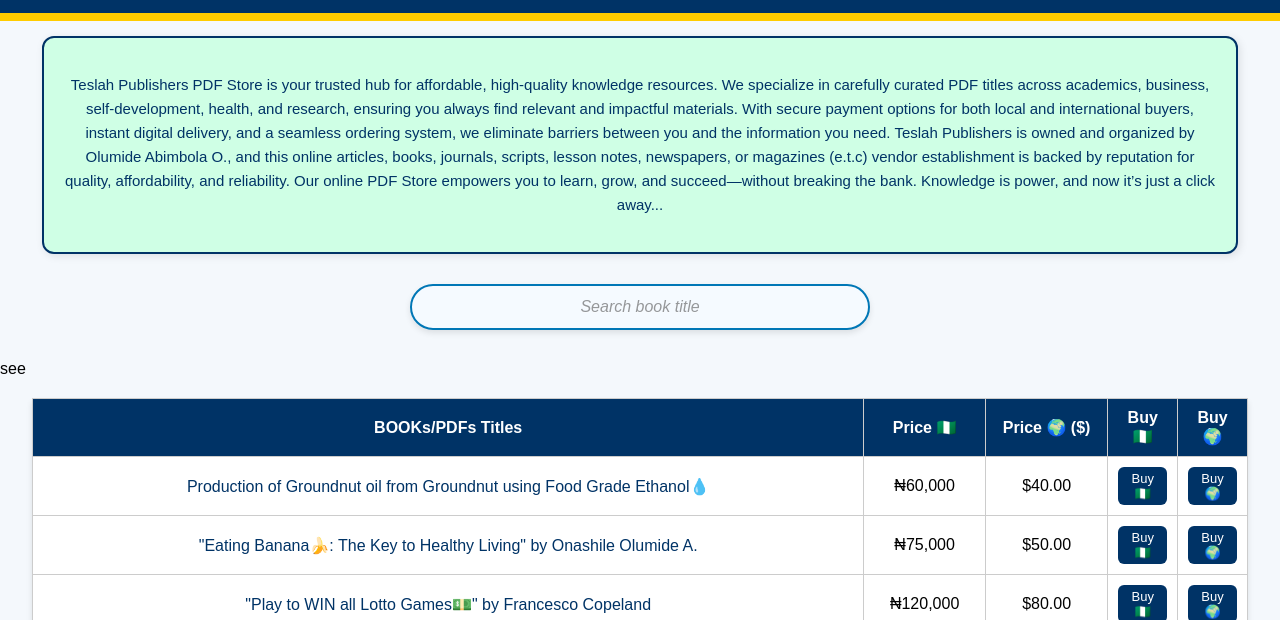
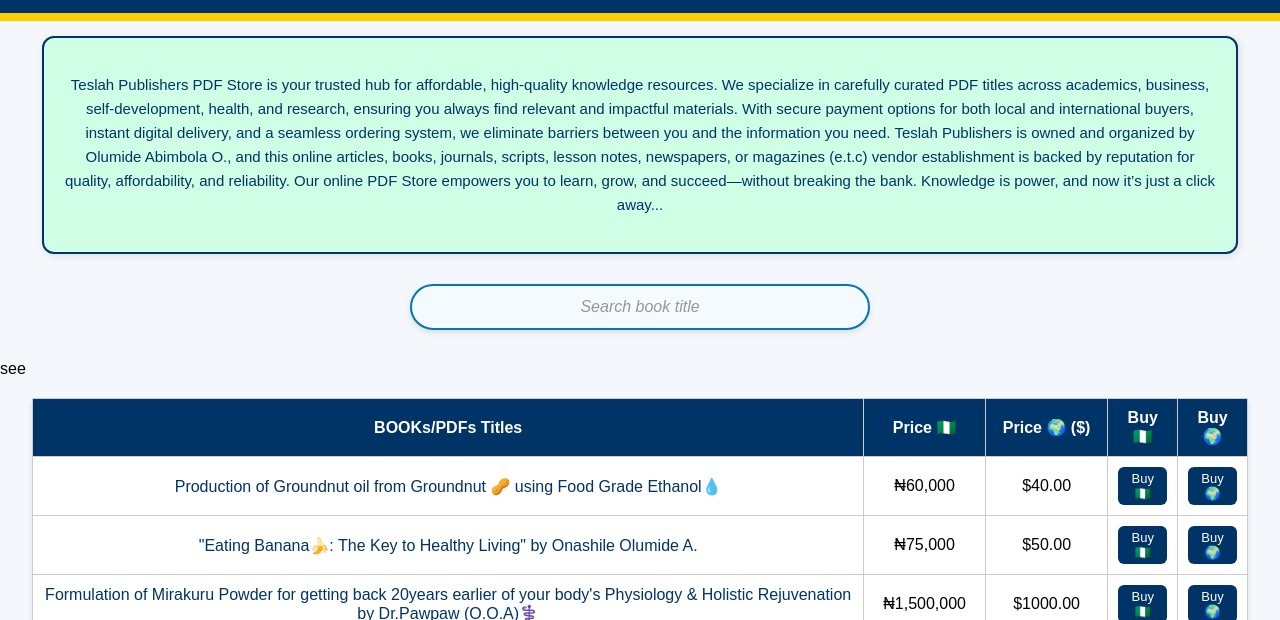
Before and after one commit to teslahpublishers/pdf-store, a plain HTML site: page index.html in a window 1280 px wide. Shown: the part 106-726 px from the top of the page. Drawn offline with Linux system fonts and the light colour scheme.

Commit message:
Update index.html

```diff
--- a/index.html
+++ b/index.html
@@ -270,7 +270,7 @@
       <th>Buy 🌍</th>
     </tr>
     <tr>
-      <td class="pdf-title">Production of Groundnut oil from Groundnut using Food Grade Ethanol💧</td>
+      <td class="pdf-title">Production of Groundnut oil from Groundnut 🥜 using Food Grade Ethanol💧</td>
       <td>₦60,000</td>
       <td>$40.00</td>
       <td><button class="buy-btn" onclick="location.href='#note'">Buy 🇳🇬</button></td>
@@ -280,6 +280,13 @@
       <td class="pdf-title">"Eating Banana🍌: The Key to Healthy Living" by Onashile Olumide A.</td>
       <td>₦75,000</td>
       <td>$50.00</td>
+      <td><button class="buy-btn" onclick="location.href='#note'">Buy 🇳🇬</button></td>
+      <td><button class="buy-btn" onclick="location.href='#note'">Buy 🌍</button></td>
+    </tr>
+    <tr>
+      <td class="pdf-title">Formulation of Mirakuru Powder for getting back 20years earlier of your body's Physiology & Holistic Rejuvenation by Dr.Pawpaw (O.O.A)⚕️</td>
+      <td>₦1,500,000</td>
+      <td>$1000.00</td>
       <td><button class="buy-btn" onclick="location.href='#note'">Buy 🇳🇬</button></td>
       <td><button class="buy-btn" onclick="location.href='#note'">Buy 🌍</button></td>
     </tr>
```
